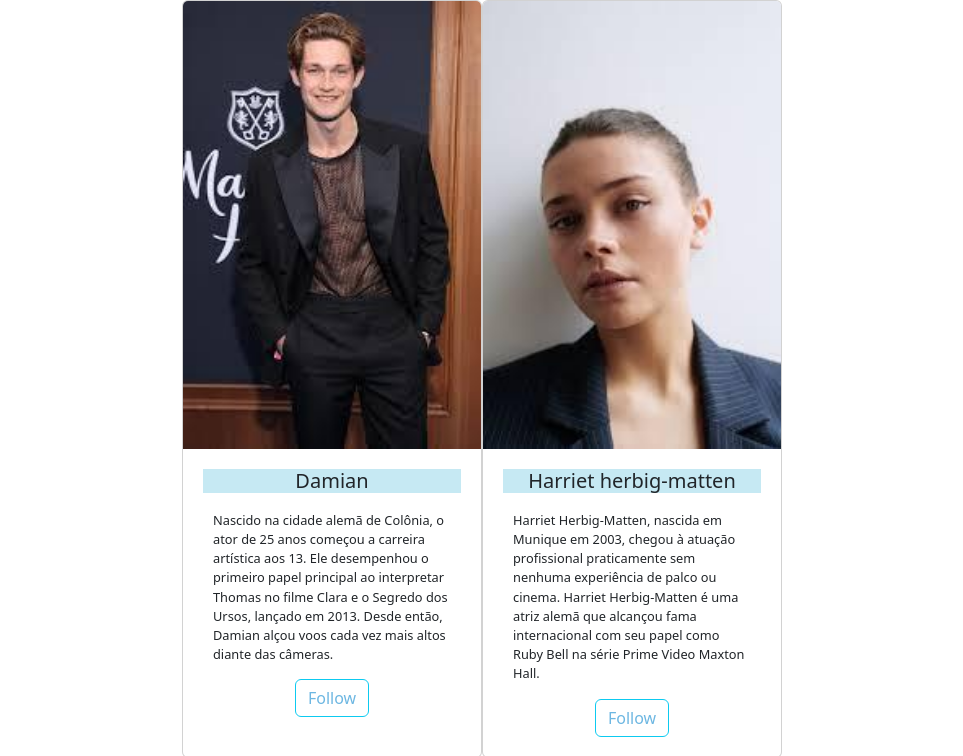
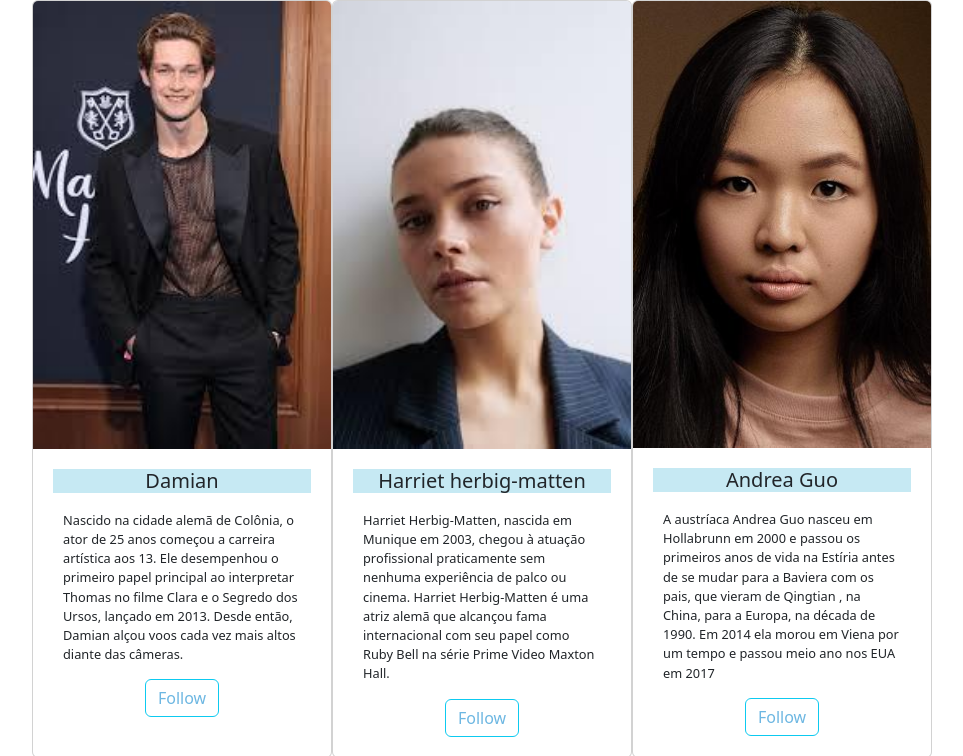
Before and after one commit to annabialeme/Bootstrap, a plain HTML site: page index.html in a window 1280 px wide. Shown: the top 756 px of the page, without its empty margins (158-1121 px from the left). Drawn offline with nearby package versions, Linux system fonts and the light colour scheme.

Commit message:
feat: description

```diff
--- a/index.html
+++ b/index.html
@@ -37,12 +37,11 @@
                     </div>
                 </div>
                 </div>
-            </div>
             <div class = "card">
                 <img src = "img/andrea guo.jpg">
                 <div class = "card-d">
                     <h5 class = "title">Andrea Guo</h5>
-                    <p class = "text">Andrea Guo nasceu em 2 de fevereiro de 2000 em Hollabrunn, Baixa Áustria, Áustria. Ela é uma atriz, conhecida por We Are the Wave (2019), Die Känguru-Verschwörung e Der Lehrer (2009).</p>
+                    <p class = "text">A austríaca Andrea Guo nasceu em Hollabrunn em 2000 e passou os primeiros anos de vida na Estíria antes de se mudar para a Baviera com os pais, que vieram de Qingtian , na China, para a Europa, na década de 1990. Em 2014 ela morou em Viena por um tempo e passou meio ano nos EUA em 2017</p>
                     <div class = "botao">
                         <button type="button" class="btn btn-outline-info">
                             <a href="https://www.instagram.com/andreaguo_/">Follow</a>
```
